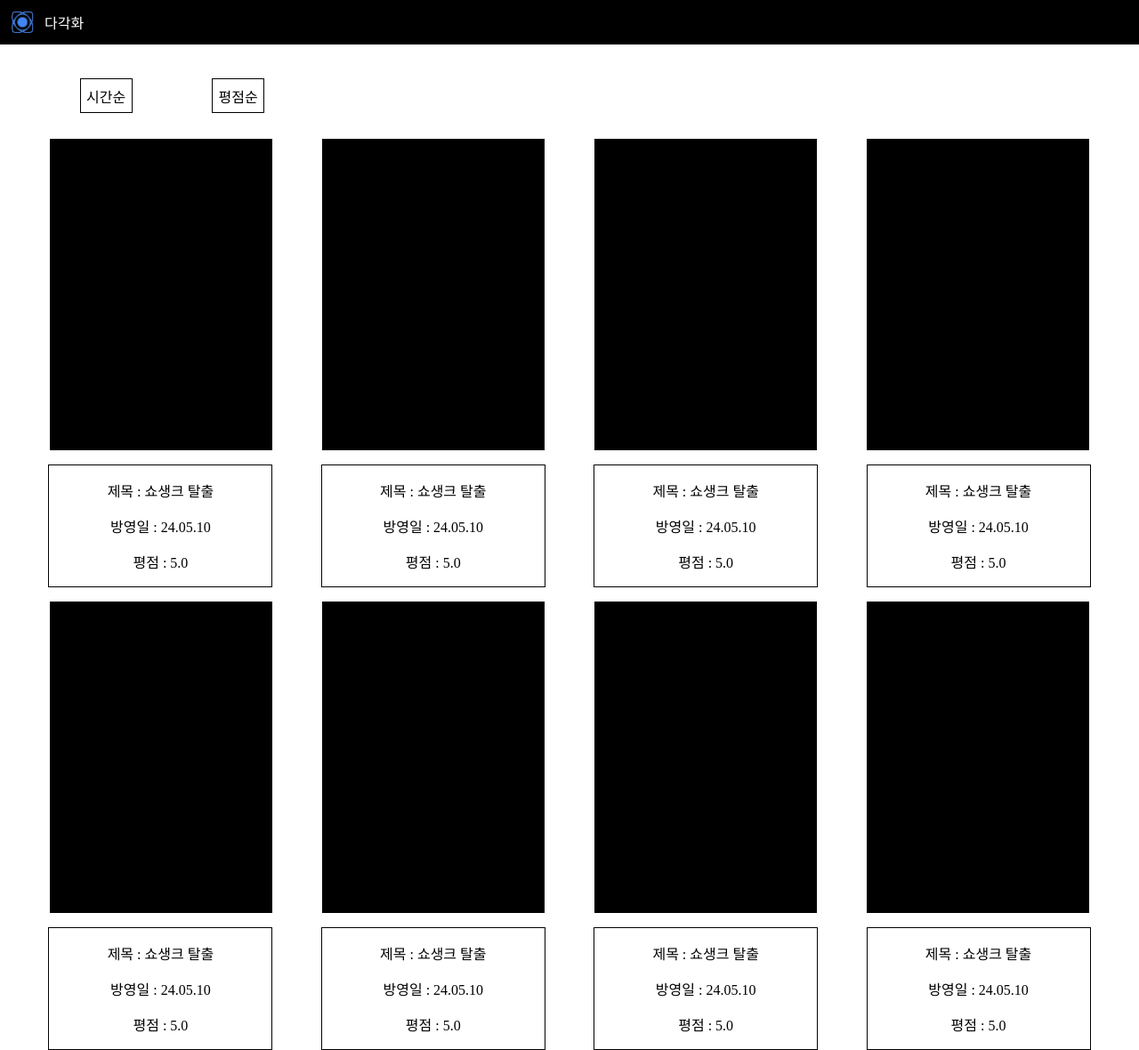
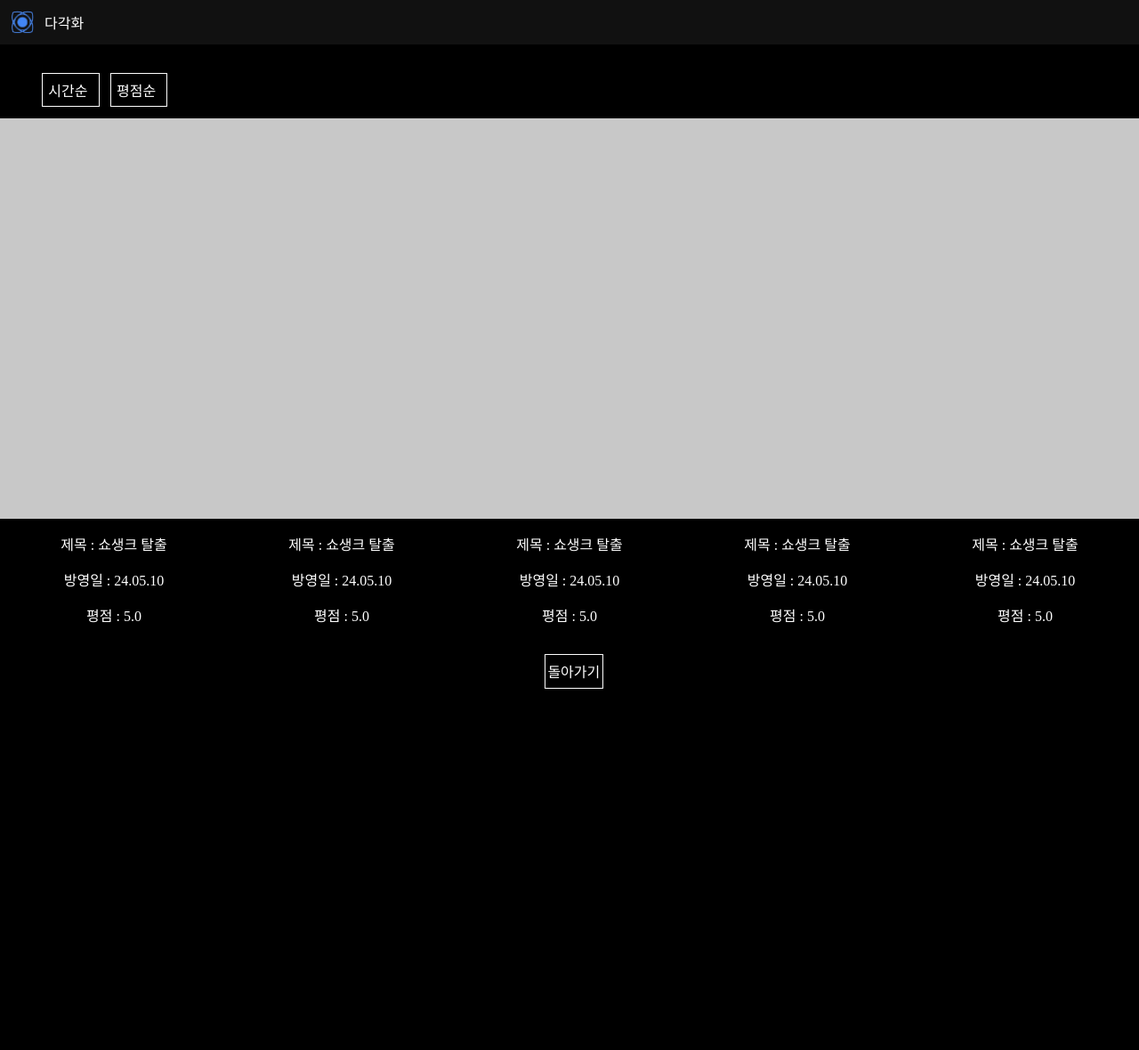
Before and after one commit to JangHyoSeong/movie-project, a Vue app in the folder final-pjt/final-pjt-front/: page /choice_detail in a window 1280 px wide. Shown: the whole page at 89% size. After the commit the page ends 800 px from the top, so only its background shows below. Built offline with nearby package versions, Linux system fonts and the light colour scheme.

Commit message:
화면구성

```diff
--- a/final-pjt/final-pjt-front/src/App.vue
+++ b/final-pjt/final-pjt-front/src/App.vue
@@ -28,7 +28,7 @@ body {
   left: 0;
   width: 100%;
   height: 100%;
-  background-color: #000000;
+  background-color: #111111;
 }
 
 .navbar-content {
@@ -47,4 +47,8 @@ body {
   width: 50px;
   height: 50px;
 }
+
+body {
+  background-color: black;
+}
 </style>
--- a/final-pjt/final-pjt-front/src/views/ChoiceDetailView.vue
+++ b/final-pjt/final-pjt-front/src/views/ChoiceDetailView.vue
@@ -1,8 +1,11 @@
 <template>
-  <div class="order">시간순</div>
-  <div class="order">평점순</div>
+  <div class="order-list">
+    <div class="order-time">시간순</div>
+    <div class="order-range">평점순</div>
+  </div>
 
   <div class="poster">
+    <p class="post"></p>
     <p class="post"></p>
     <p class="post"></p>
     <p class="post"></p>
@@ -30,70 +33,75 @@
       <p>방영일 : 24.05.10</p>
       <p>평점 : 5.0</p>
     </div>
-  </div>
-
-  <div class="poster">
-    <p class="post"></p>
-    <p class="post"></p>
-    <p class="post"></p>
-    <p class="post"></p>
-  </div>
-
-  <div class="movie-content-list">
-    <div class="movie-content">
-      <p>제목 : 쇼생크 탈출</p>
-      <p>방영일 : 24.05.10</p>
-      <p>평점 : 5.0</p>
-    </div>
-    <div class="movie-content">
-      <p>제목 : 쇼생크 탈출</p>
-      <p>방영일 : 24.05.10</p>
-      <p>평점 : 5.0</p>
-    </div>
-    <div class="movie-content">
-      <p>제목 : 쇼생크 탈출</p>
-      <p>방영일 : 24.05.10</p>
-      <p>평점 : 5.0</p>
-    </div>
     <div class="movie-content">
       <p>제목 : 쇼생크 탈출</p>
       <p>방영일 : 24.05.10</p>
       <p>평점 : 5.0</p>
     </div>
   </div>
+  <p class="go-to-select" @click="goToSelect">돌아가기</p>
 </template>
 
 <script setup>
+import { useRouter } from 'vue-router'
 
+const router = useRouter()
+
+const goToSelect = function () {
+  router.push({ name: 'choice' })
+}
 </script>
 
 <style scoped>
-.order {
-  display: inline-block;
-  border: 1px solid black;
-  margin: 3% 0% 1% 7%;
-  padding: 0.5%;
+.order-list {
+  display: flex;
+  padding: 2% 0% 0.5% 3.2%;
 }
 
-.poster {
+.order-time,
+.order-range {
+  width: 50px;
+  border: 1px solid white;
+  margin: 0.5%;
+  padding: 0.5%;
+  color: white;
+}
+
+.order-time:hover,
+.order-range:hover,
+.go-to-select:hover {
+  background-color: #166AE8;
+  border-style: none;
+  color: white;
+}
+
+.poster,
+.movie-content-list {
   display: flex;
   justify-content: space-evenly;
 }
 
 .post {
-  width: 250px;
-  height: 350px;
-  background-color: black;
-}
-
-.movie-content-list {
-  display: flex;
-  justify-content: space-evenly;
+  margin: 0%;
+  padding: 0%;
+  width: 300px;
+  height: 450px;
+  background-color: rgb(200, 200, 200);
 }
 
 .movie-content {
+  width: 300px;
   text-align: center;
-  width: 250px;
-  border: 1px solid black;
+  color: white;
+}
+
+.go-to-select {
+  position: relative;
+  left: 47.8%;
+  width: 5%;
+  color: white;
+  padding: 0.5% 0%;
+  text-align: center;
+  border: 1px solid white;
 }
 </style>
--- a/final-pjt/final-pjt-front/src/views/ChoiceView.vue
+++ b/final-pjt/final-pjt-front/src/views/ChoiceView.vue
@@ -2,6 +2,10 @@
   <div class="movie-select">
     <h1>[ 장르 선택 ]</h1>
     <div class="poster">
+      <p class="post"></p>
+      <p class="post"></p>
+      <p class="post"></p>
+      <p class="post"></p>
       <p class="post"></p>
       <p class="post"></p>
       <p class="post"></p>
@@ -17,9 +21,17 @@
       <p class="post"></p>
       <p class="post"></p>
       <p class="post"></p>
+      <p class="post"></p>
+      <p class="post"></p>
+      <p class="post"></p>
+      <p class="post"></p>
     </div>
     <h1>[ 배우 선택 ]</h1>
     <div class="poster">
+      <p class="post2"></p>
+      <p class="post2"></p>
+      <p class="post2"></p>
+      <p class="post2"></p>
       <p class="post2"></p>
       <p class="post2"></p>
       <p class="post2"></p>
@@ -35,9 +47,13 @@
       <p class="post2"></p>
       <p class="post2"></p>
       <p class="post2"></p>
+      <p class="post2"></p>
+      <p class="post2"></p>
+      <p class="post2"></p>
+      <p class="post2"></p>
     </div>
 
-    <p class="select-end-btn" @click="goToDetail">최종 선택</p>
+    <h4 class="select-end-btn" @click="goToDetail">최종 선택</h4>
   </div>
 </template>
 
@@ -47,13 +63,18 @@ import { useRouter } from 'vue-router'
 const router = useRouter()
 
 const goToDetail = function () {
-  router.push({name: 'choice_detail'})
+  router.push({ name: 'choice_detail' })
 }
 </script>
 
 <style scoped>
 .movie-select {
+  color: white;
   text-align: center;
+}
+
+.movie-select h1 {
+  margin: 0;
 }
 
 .poster {
@@ -64,29 +85,31 @@ const goToDetail = function () {
 .post {
   width: 150px;
   height: 100px;
-  background-color: black;
+  background-color: rgb(200, 200, 200);
 }
 
 .post2 {
   width: 150px;
-  height: 200px;
-  background-color: black;
+  height: 180px;
+  background-color: rgb(200, 200, 200);
 }
 
 .select-end-btn {
-  color: white;
+  margin: 0;
   display: flex;
   justify-content: center;
   align-items: center;
   position: relative;
-  left: 46.5%;
+  left: 47.3%;
   width: 100px;
   height: 50px;
-  border: 1px solid black;
+  border: 1px solid white;
+  color: white;
 }
 
 .select-end-btn:hover {
   background-color: #166AE8;
+  color: white;
   border-style: none;
 }
 </style>
```
